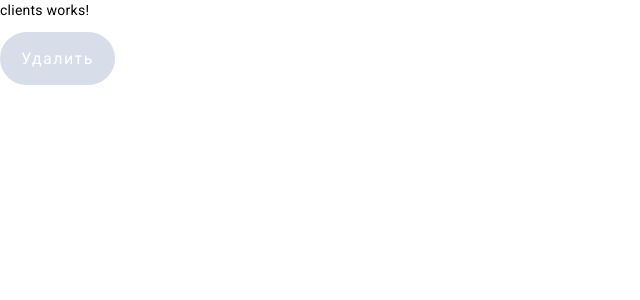
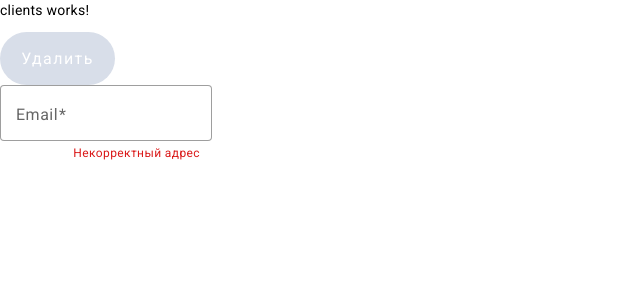
Before and after one commit to webbomj/initium-test-work, an Angular app: page / in a window 1280 px wide. Shown: the top 300 px of the page, without its empty margins (0-640 px from the left). Built offline with nearby package versions, Linux system fonts and the light colour scheme.

Commit message:
feat: add input component

```diff
--- /dev/null
+++ b/src/app/components/input/input.component.html
@@ -0,0 +1,5 @@
+<mat-form-field appearance="outline">
+    <mat-label>{{label}}</mat-label>
+    <input matInput placeholder="Placeholder" [formControl]="control">
+    <mat-hint *ngIf="error" class="error">{{error}}</mat-hint>
+</mat-form-field>
--- /dev/null
+++ b/src/app/components/input/input.component.scss
@@ -0,0 +1,13 @@
+@use'../../../styles/variables';
+
+:host ::ng-deep .mat-mdc-form-field-hint-wrapper {
+    padding-right: 0 !important;
+}
+
+.error {
+    width: 100%;
+    text-align: right !important;
+    font-size: variables.$font-input-hint-size;
+    font-weight: variables.$font-weight-regular;
+    color: variables.$input-outfit-error;
+}
--- /dev/null
+++ b/src/app/components/input/input.component.ts
@@ -0,0 +1,26 @@
+import { NgIf } from '@angular/common';
+import { Component, Input } from '@angular/core';
+import { FormControl, ReactiveFormsModule, Validators } from '@angular/forms';
+import { MatFormFieldModule} from '@angular/material/form-field';
+import { MatInputModule } from '@angular/material/input';
+
+
+@Component({
+  selector: 'app-input',
+  templateUrl: './input.component.html',
+  styleUrls: ['./input.component.scss'],
+  standalone: true,
+  imports: [MatFormFieldModule, ReactiveFormsModule, MatInputModule, NgIf],
+})
+export class InputComponent {
+  @Input({required: true})
+  control!: FormControl
+
+
+  @Input({required: true})
+  label!: string
+
+  @Input({required: true})
+  error!: string
+
+}
--- a/src/app/pages/clients/clients.component.html
+++ b/src/app/pages/clients/clients.component.html
@@ -1,2 +1,5 @@
 <p>clients works!</p>
 <app-button [color]="'primary'" [disable]="true">Удалить</app-button>
+<form [formGroup]="myForm" (ngSubmit)="submit()">
+    <app-input [control]="userName" [label]="'Email'" [error]="'Некорректный адрес'"></app-input>
+</form>
--- a/src/app/pages/clients/clients.component.ts
+++ b/src/app/pages/clients/clients.component.ts
@@ -1,13 +1,32 @@
-import { Component } from '@angular/core';
+import { Component, OnInit } from '@angular/core';
+import { FormControl, FormGroup, ReactiveFormsModule, Validators } from '@angular/forms';
+import { MatFormFieldModule } from '@angular/material/form-field';
+import { MatInputModule } from '@angular/material/input';
 import { ButtonComponent } from 'src/app/components/button/button.component';
+import { InputComponent } from 'src/app/components/input/input.component';
 
 @Component({
   selector: 'app-clients',
   templateUrl: './clients.component.html',
   styleUrls: ['./clients.component.scss'],
   standalone: true,
-  imports: [ButtonComponent]
+  imports: [ButtonComponent, InputComponent, ReactiveFormsModule, MatFormFieldModule, MatInputModule]
 })
-export class ClientsComponent {
+export class ClientsComponent implements OnInit {
+
+  myForm! : FormGroup;
+
+  userName: FormControl = new FormControl('', [ Validators.email, Validators.required])
+
+    ngOnInit() {
+      this.myForm = new FormGroup({
+        "userName": this.userName
+      })
+     }
+
+
+    submit() {
+      console.log(this.myForm)
+    }
 
 }
```
Also changed, not shown: 1 other file (tests, documents, lock files or other folders).
